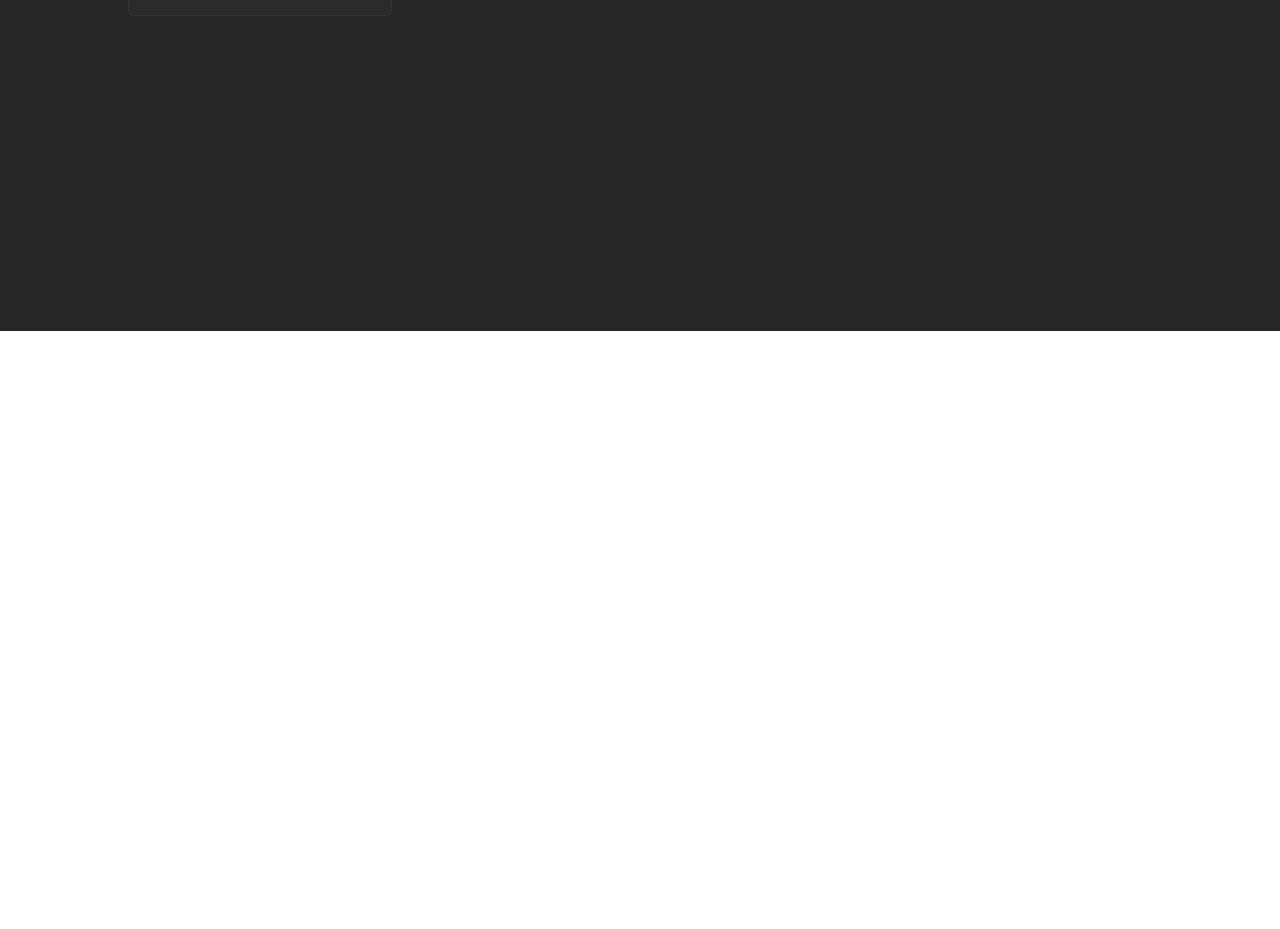
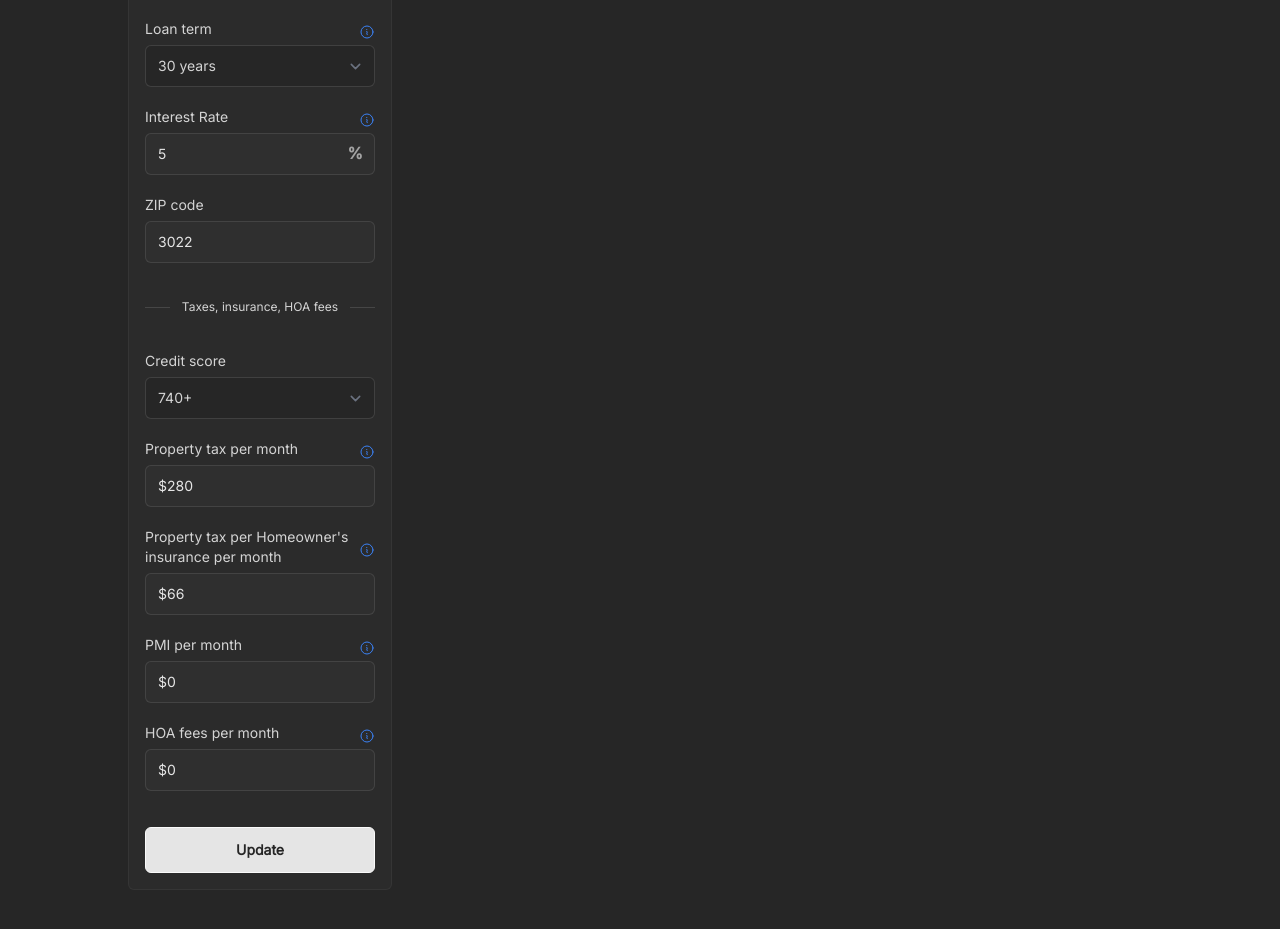
Before and after one commit to fwedwicc/FM-DailyUI, a React (Vite) app: page /day04 in a window 1280 px wide. Shown: the part 469-1398 px from the top of the page. Before the commit the page ends 800 px from the top, so only its background shows below. Built offline with nearby package versions, Linux system fonts and the light colour scheme; what @codaworks/react-glow would draw is missing.

Commit message:
Just finished one section in day04 challenge

```diff
--- a/src/components/Select.jsx
+++ b/src/components/Select.jsx
@@ -1,11 +1,14 @@
 import React from 'react';
 
-const Select = ({ id, label, options = [], required = false, styles }) => {
+const Select = ({ id, label, options = [], required = false, styles, children }) => {
   return (
     <>
-      <label htmlFor={id} className="block text-sm font-medium text-neutral-300 mb-1.5">
-        {label}
-      </label>
+      <div className='flex items-center justify-between'>
+        <label htmlFor={id} className="block text-sm font-medium text-neutral-300 mb-1.5">
+          {label}
+        </label>
+        {children}
+      </div>
       <select
         name={id}
         id={id}
--- a/src/pages/Day04.jsx
+++ b/src/pages/Day04.jsx
@@ -1,7 +1,7 @@
 import React, { useState } from 'react';
 import { fmUILogo } from '../assets'
 import useLenisScroll from '../hooks/useLenisScroll'
-import { InputField, Tooltip } from '../components'
+import { InputField, Tooltip, Select, Button } from '../components'
 import { motion, AnimatePresence } from 'framer-motion';
 
 const Day04 = () => {
@@ -103,6 +103,162 @@ const Day04 = () => {
                   </Tooltip>
                 </GroupedInput>
               </div>
+              <div>
+                <Select
+                  id="loan-term"
+                  label="Loan term"
+                  options={[
+                    { value: '30y', label: '30 years' },
+                    { value: '20y', label: '20 years' },
+                    { value: '15y', label: '15 years' },
+                    { value: '10y', label: '10 years' },
+                    { value: '5y', label: '5 years' }
+                  ]}
+                  required={false}
+                >
+                  <Tooltip
+                    styles='lg:-translate-x-1/2 -translate-x-[95%] left-1/2 w-72'
+                    content='Loan term: The amount of time or number of years that you will have to repay a loan. Longer term mortages can make your monthly payment amount smaller than shorter term loans by stretching out your payments over more years.'
+                  >
+                    <svg xmlns="http://www.w3.org/2000/svg" fill="none" viewBox="0 0 24 24" strokeWidth={1.5} stroke="currentColor" className="size-4 text-blue-500 cursor-pointer">
+                      <path strokeLinecap="round" strokeLinejoin="round" d="m11.25 11.25.041-.02a.75.75 0 0 1 1.063.852l-.708 2.836a.75.75 0 0 0 1.063.853l.041-.021M21 12a9 9 0 1 1-18 0 9 9 0 0 1 18 0Zm-9-3.75h.008v.008H12V8.25Z" />
+                    </svg>
+                  </Tooltip>
+                </Select>
+              </div>
+              <div>
+                <div className="relative w-full">
+                  <div className="pointer-events-none absolute inset-y-0 end-0 mt-6 flex items-center pe-3">
+                    <span className='text-neutral-400 font-bold'>%</span>
+                  </div>
+                  <InputField
+                    styles='w-full rounded-md bg-neutral-700/20 border border-neutral-600/60 py-2.5 px-3 pe-10 text-sm transition duration-300 ease-in-out focus:ring-neutral-400 focus:border-neutral-400 focus:ring-1 text-neutral-200 placeholder:text-neutral-400/70'
+                    id="interest-rate"
+                    label="Interest Rate"
+                    type="text"
+                    value='5'
+                    required={false}
+                  >
+                    <Tooltip
+                      styles='lg:-translate-x-1/2 -translate-x-[95%] left-1/2 w-72'
+                      content="Interest rate: Amount you'll pay each year to borrow the money for your loan, expressed as a percentage."
+                    >
+                      <svg xmlns="http://www.w3.org/2000/svg" fill="none" viewBox="0 0 24 24" strokeWidth={1.5} stroke="currentColor" className="size-4 text-blue-500 cursor-pointer">
+                        <path strokeLinecap="round" strokeLinejoin="round" d="m11.25 11.25.041-.02a.75.75 0 0 1 1.063.852l-.708 2.836a.75.75 0 0 0 1.063.853l.041-.021M21 12a9 9 0 1 1-18 0 9 9 0 0 1 18 0Zm-9-3.75h.008v.008H12V8.25Z" />
+                      </svg>
+                    </Tooltip>
+                  </InputField>
+                </div>
+              </div>
+              <div>
+                <InputField
+                  id="zip-code"
+                  label="ZIP code"
+                  type="text"
+                  value='3022'
+                  required={false}
+                />
+              </div>
+              <div className='text-center flex items-center w-full py-4'>
+                <hr className='h-px w-full border-neutral-600/70' />
+                <p className='text-neutral-300 text-xs text-nowrap px-3'>
+                  Taxes, insurance, HOA fees
+                </p>
+                <hr className='h-px w-full border-neutral-600/70' />
+              </div>
+              <div>
+                <Select
+                  id="credit-score"
+                  label="Credit score"
+                  options={[
+                    { value: '740+', label: '740+' },
+                    { value: '720-739', label: '720 - 739' },
+                    { value: '700-719', label: '700 - 719' },
+                    { value: '680-699', label: '680 - 699' },
+                    { value: '660-679', label: '660 - 679' }
+                  ]}
+                  required={false}
+                >
+                </Select>
+              </div>
+              <div>
+                <InputField
+                  id="ptpm"
+                  label="Property tax per month"
+                  type="text"
+                  value='$280'
+                  required={false}
+                >
+                  <Tooltip
+                    styles='lg:-translate-x-1/2 -translate-x-[95%] left-1/2 w-72'
+                    content="Property tax: Any tax on real estate or certain other forms of property."
+                  >
+                    <svg xmlns="http://www.w3.org/2000/svg" fill="none" viewBox="0 0 24 24" strokeWidth={1.5} stroke="currentColor" className="size-4 text-blue-500 cursor-pointer">
+                      <path strokeLinecap="round" strokeLinejoin="round" d="m11.25 11.25.041-.02a.75.75 0 0 1 1.063.852l-.708 2.836a.75.75 0 0 0 1.063.853l.041-.021M21 12a9 9 0 1 1-18 0 9 9 0 0 1 18 0Zm-9-3.75h.008v.008H12V8.25Z" />
+                    </svg>
+                  </Tooltip>
+                </InputField>
+              </div>
+              <div>
+                <InputField
+                  id="ptphipm"
+                  label="Property tax per Homeowner's insurance per month"
+                  type="text"
+                  value='$66'
+                  required={false}
+                >
+                  <Tooltip
+                    styles='lg:-translate-x-1/2 -translate-x-[95%] left-1/2 w-72'
+                    content="Homeowners insurance: Financial protection that you purchase from an insurance provider. It helps pay for losses if a covered disaster or other damaging event affects your home."
+                  >
+                    <svg xmlns="http://www.w3.org/2000/svg" fill="none" viewBox="0 0 24 24" strokeWidth={1.5} stroke="currentColor" className="size-4 text-blue-500 cursor-pointer">
+                      <path strokeLinecap="round" strokeLinejoin="round" d="m11.25 11.25.041-.02a.75.75 0 0 1 1.063.852l-.708 2.836a.75.75 0 0 0 1.063.853l.041-.021M21 12a9 9 0 1 1-18 0 9 9 0 0 1 18 0Zm-9-3.75h.008v.008H12V8.25Z" />
+                    </svg>
+                  </Tooltip>
+                </InputField>
+              </div>
+              <div>
+                <InputField
+                  id="pmi"
+                  label="PMI per month"
+                  type="text"
+                  value='$0'
+                  required={false}
+                >
+                  <Tooltip
+                    styles='lg:-translate-x-1/2 -translate-x-[95%] left-1/2 w-72'
+                    content="Private mortgage insurance (PMI): Insurance policy that compensates lenders for losses from a mortgage loan default."
+                  >
+                    <svg xmlns="http://www.w3.org/2000/svg" fill="none" viewBox="0 0 24 24" strokeWidth={1.5} stroke="currentColor" className="size-4 text-blue-500 cursor-pointer">
+                      <path strokeLinecap="round" strokeLinejoin="round" d="m11.25 11.25.041-.02a.75.75 0 0 1 1.063.852l-.708 2.836a.75.75 0 0 0 1.063.853l.041-.021M21 12a9 9 0 1 1-18 0 9 9 0 0 1 18 0Zm-9-3.75h.008v.008H12V8.25Z" />
+                    </svg>
+                  </Tooltip>
+                </InputField>
+              </div>
+              <div>
+                <InputField
+                  id="hoa"
+                  label="HOA fees per month"
+                  type="text"
+                  value='$0'
+                  required={false}
+                >
+                  <Tooltip
+                    styles='lg:-translate-x-1/2 -translate-x-[95%] left-1/2 w-72'
+                    content="Homeowner's association (HOA) fee: Monthly or quarterly fee assessed by the HOA to pay for the services that it provides."
+                  >
+                    <svg xmlns="http://www.w3.org/2000/svg" fill="none" viewBox="0 0 24 24" strokeWidth={1.5} stroke="currentColor" className="size-4 text-blue-500 cursor-pointer">
+                      <path strokeLinecap="round" strokeLinejoin="round" d="m11.25 11.25.041-.02a.75.75 0 0 1 1.063.852l-.708 2.836a.75.75 0 0 0 1.063.853l.041-.021M21 12a9 9 0 1 1-18 0 9 9 0 0 1 18 0Zm-9-3.75h.008v.008H12V8.25Z" />
+                    </svg>
+                  </Tooltip>
+                </InputField>
+              </div>
+              <div className='pt-4'>
+                <Button
+                  styles={'w-full text-neutral-800 bg-neutral-200 hover:bg-neutral-300 border-neutral-50 focus:ring-neutral-200/60'}
+                  label={'Update'}
+                />
+              </div>
             </div>
             <div className='lg:col-span-5 col-span-1'>
               <div className='space-x-2 flex'>
```
